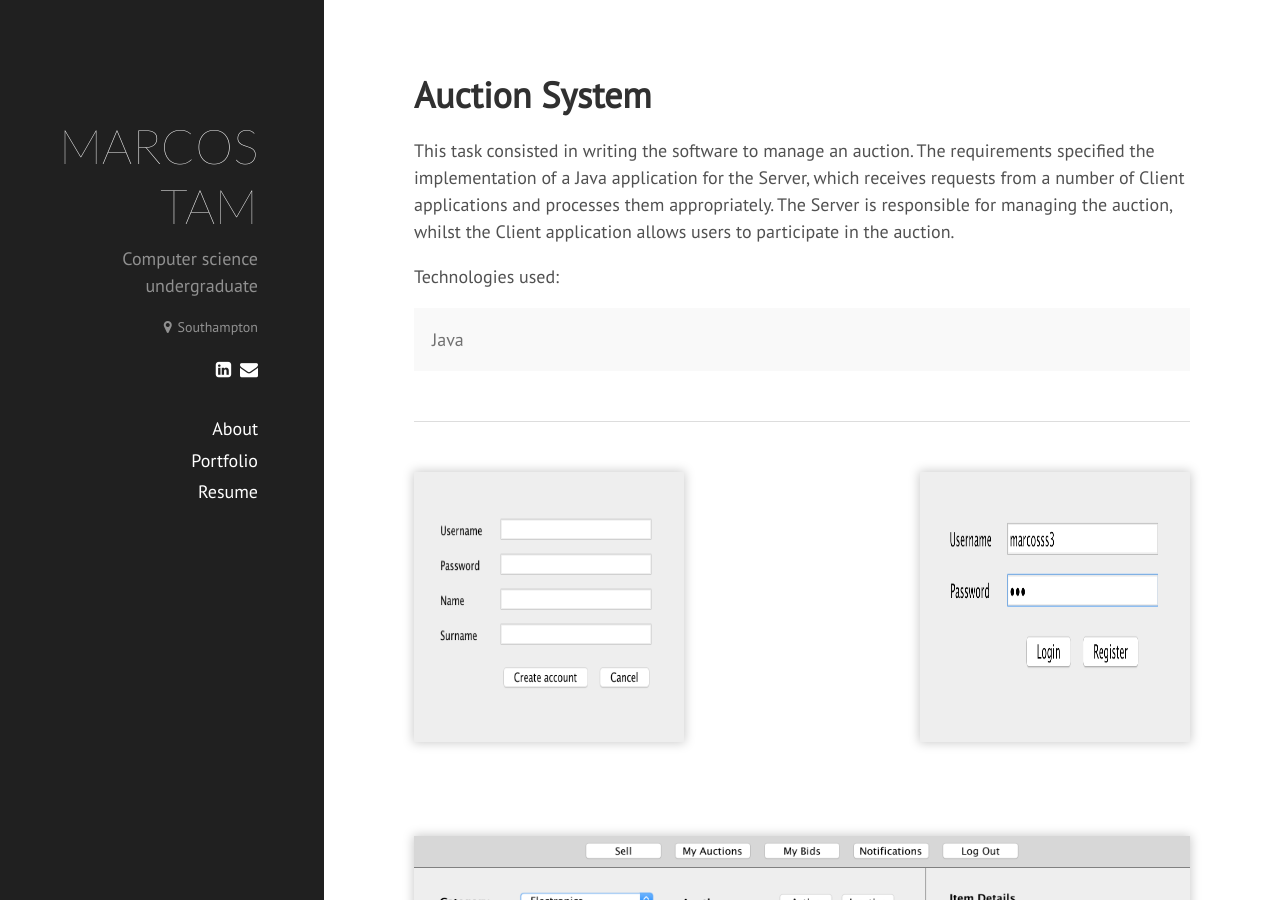
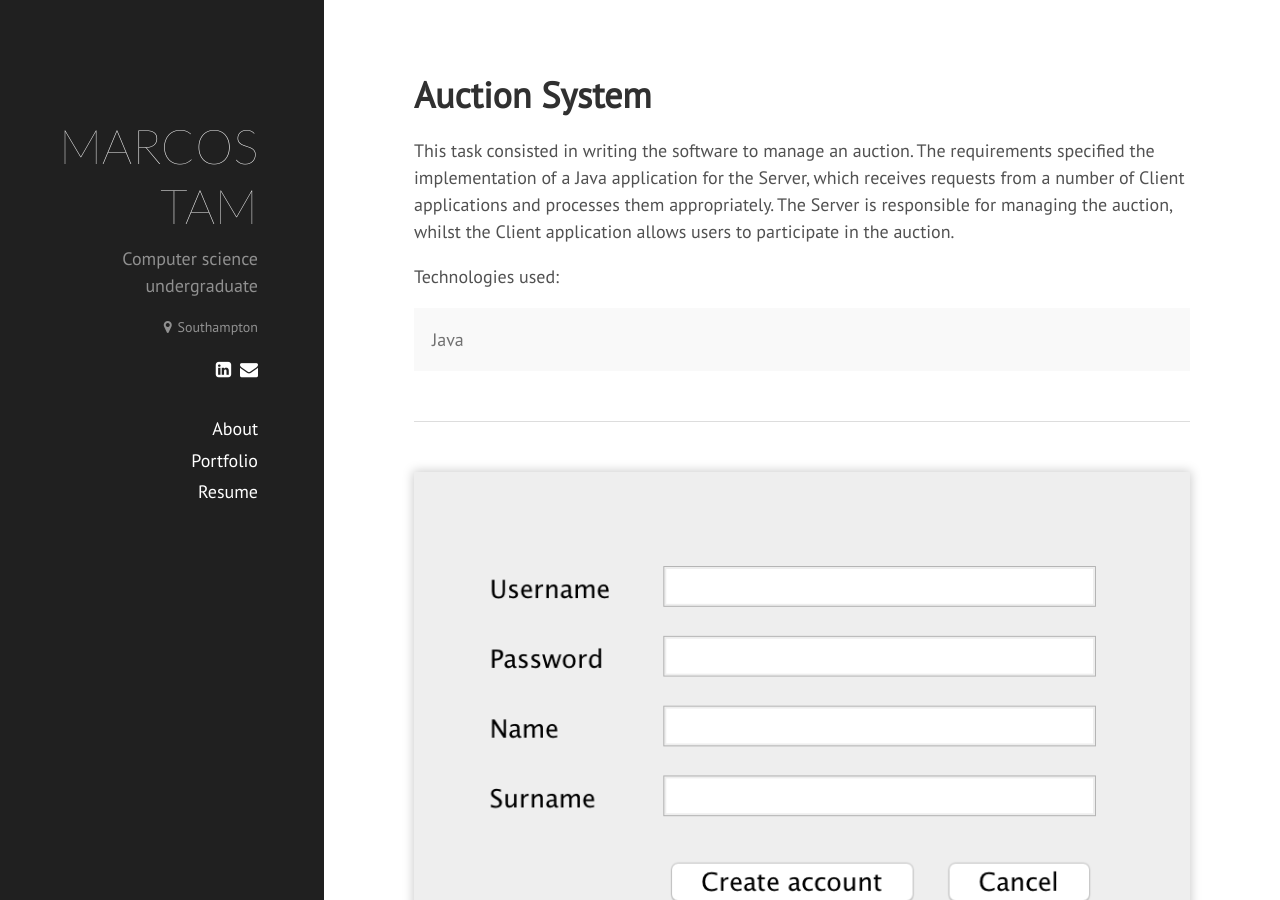
Before and after one commit to marcosss3/marcosss3.github.io, a Jekyll site: the page built from portfolio/_posts/2014-04-20-auction-system.md, in a window 1280 px wide and 900 px high. Built offline with Jekyll 4.4.1, drawn with Linux system fonts in a browser that asks for light colours; nearby versions of some CDN libraries.

Commit message:
Changed image sizes in auction system

```diff
--- a/portfolio/_posts/2014-04-20-auction-system.md
+++ b/portfolio/_posts/2014-04-20-auction-system.md
@@ -15,11 +15,8 @@ Technologies used:
 
 <div class="separator"></div>
 
-<div class="img-row">
-    <img src="{{ site.baseurl }}portfolio/images/auction-system/1.png" class="post-img">
-    <img src="{{ site.baseurl }}portfolio/images/auction-system/2.png" class="post-img">
-</div>
-
+<img src="{{ site.baseurl }}portfolio/images/auction-system/1.png" class="post-img">
+<img src="{{ site.baseurl }}portfolio/images/auction-system/2.png" class="post-img">
 <img src="{{ site.baseurl }}portfolio/images/auction-system/3.png" class="post-img">
 <img src="{{ site.baseurl }}portfolio/images/auction-system/4.png" class="post-img">
 <img src="{{ site.baseurl }}portfolio/images/auction-system/5.png" class="post-img">
```
